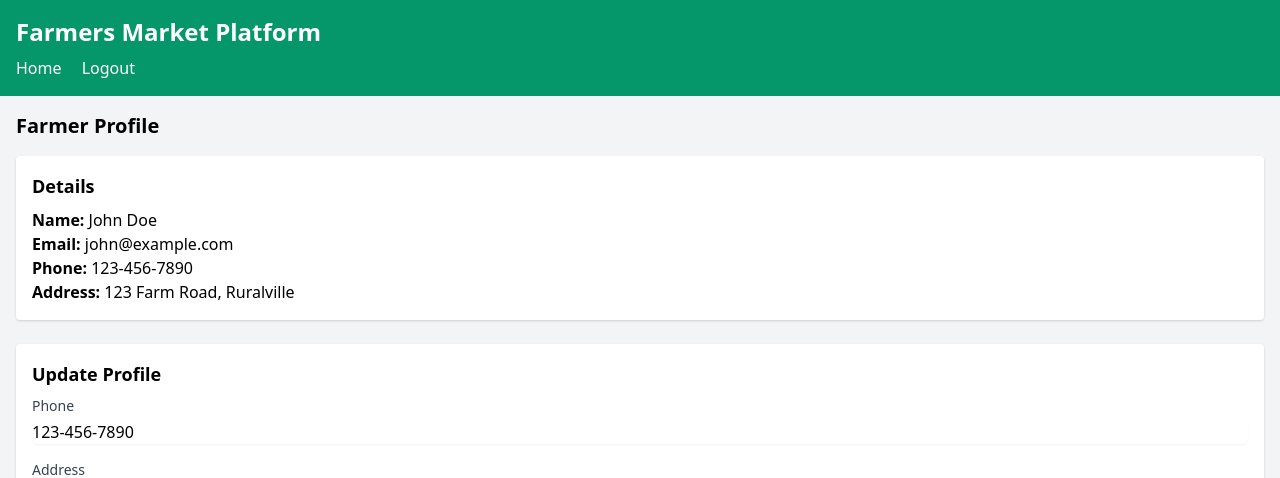
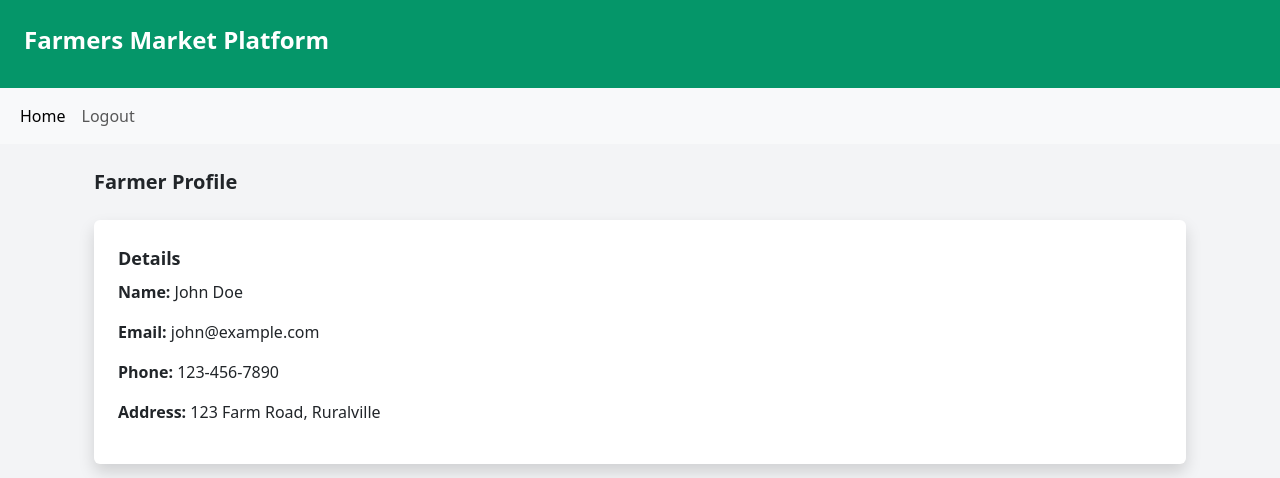
Before and after one commit to yash-goyal-0910/farm_cart, a Flask app: page /profile/1 in a window 1280 px wide. Shown: the top 478 px of the page. Run offline with Flask 3, Linux system fonts and the light colour scheme; a user stored in the database is signed in; data comes from the database, SQL or seed files in the repository.

Commit message:
updated profile page by K

```diff
--- a/templates/index.html
+++ b/templates/index.html
@@ -64,7 +64,7 @@
             <div class="collapse navbar-collapse" id="navbarNav">
                 <ul class="navbar-nav">
                     <li class="nav-item">
-                        <a class="nav-link active" aria-current="page" href="#">Home</a>
+                        <a class="nav-link active" aria-current="page" href="/">Home</a>
                     </li>
                     <li class="nav-item">
                         <a class="nav-link" href="{{ url_for('login') }}">Login</a>
--- a/templates/login.html
+++ b/templates/login.html
@@ -26,9 +26,9 @@
             <div class="collapse navbar-collapse" id="navbarNav">
                 <ul class="navbar-nav">
                     <li class="nav-item">
-                        <a class="nav-link active" aria-current="page" href="#">Home</a>
+                        <a class="nav-link active" aria-current="page" href="/">Home</a>
                     </li>
-                                        <li class="nav-item">
+                    <li class="nav-item">
                         <a class="nav-link" href="{{ url_for('signup') }}">Sign Up</a>
                     </li>
 
--- a/templates/profile.html
+++ b/templates/profile.html
@@ -5,15 +5,33 @@
     <meta name="viewport" content="width=device-width, initial-scale=1.0">
     <title>Farmer Profile - Farmers Market Platform</title>
     <link href="https://cdn.jsdelivr.net/npm/tailwindcss@2.2.19/dist/tailwind.min.css" rel="stylesheet">
+    <!-- Bootstrap 5 CSS -->
+    <link href="https://cdn.jsdelivr.net/npm/bootstrap@5.3.3/dist/css/bootstrap.min.css" rel="stylesheet" integrity="sha384-QWTKZyjpPEjISv5WaRU9OFeRpok6YctnYmDr5pNlyT2bRjXh0JMhjY6hW+ALEwIH" crossorigin="anonymous">
 </head>
 <body class="bg-gray-100">
     <header class="bg-green-600 text-white p-4">
         <h1 class="text-2xl font-bold">Farmers Market Platform</h1>
-        <nav class="mt-2">
-            <a href="{{ url_for('index') }}" class="text-white hover:underline mr-4">Home</a>
-            <a href="{{ url_for('logout') }}" class="text-white hover:underline">Logout</a>
+
+    </header>
+        <!-- Bootstrap Navbar -->
+        <nav class="navbar navbar-expand-lg bg-body-tertiary">
+            <div class="container-fluid">
+
+                <button class="navbar-toggler" type="button" data-bs-toggle="collapse" data-bs-target="#navbarNav" aria-controls="navbarNav" aria-expanded="false" aria-label="Toggle navigation">
+                    <span class="navbar-toggler-icon"></span>
+                </button>
+                <div class="collapse navbar-collapse" id="navbarNav">
+                    <ul class="navbar-nav">
+                        <li class="nav-item">
+                            <a class="nav-link active" aria-current="page" href="/">Home</a>
+                        </li>
+                        <li class="nav-item">
+                            <a class="nav-link" href="/logout">Logout</a>
+                        </li>
+                    </ul>
+                </div>
+            </div>
         </nav>
-    </header>
 
     <main class="container mx-auto p-4">
         <h2 class="text-xl font-semibold mb-4">Farmer Profile</h2>
--- a/templates/signup.html
+++ b/templates/signup.html
@@ -27,7 +27,7 @@
             <div class="collapse navbar-collapse" id="navbarNav">
                 <ul class="navbar-nav">
                     <li class="nav-item">
-                        <a class="nav-link active" aria-current="page" href="#">Home</a>
+                        <a class="nav-link active" aria-current="page" href="/">Home</a>
                     </li>
                     <li class="nav-item">
                         <a class="nav-link" href="{{ url_for('login') }}">Login</a>
```
